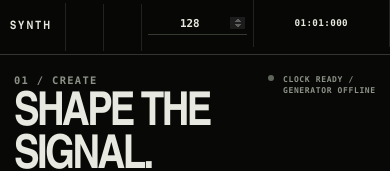
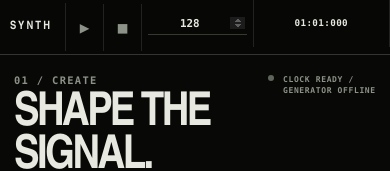
Before and after one commit to thiepn/synth, a React (Vite) app: page / in a window 390 px wide. Shown: the top 171 px of the page. Built offline with nearby package versions, Linux system fonts and the light colour scheme.

Commit message:
fix: isolate transport control styling across breakpoints

```diff
--- a/src/transport.css
+++ b/src/transport.css
@@ -18,6 +18,16 @@
   background: transparent;
   color: var(--ash);
   cursor: pointer;
+}
+
+.transport-console .transport-key > span {
+  min-width: 0;
+  display: inline;
+  align-self: auto;
+  padding: 0;
+  border: 0;
+  color: inherit;
+  font: inherit;
 }
 
 .transport-console .transport-key:hover {
@@ -238,6 +248,10 @@
     height: 47px;
   }
 
+  .transport-console .transport-key > span {
+    display: inline;
+  }
+
   .transport-console__tempo,
   .transport-console__position {
     display: flex;
```
